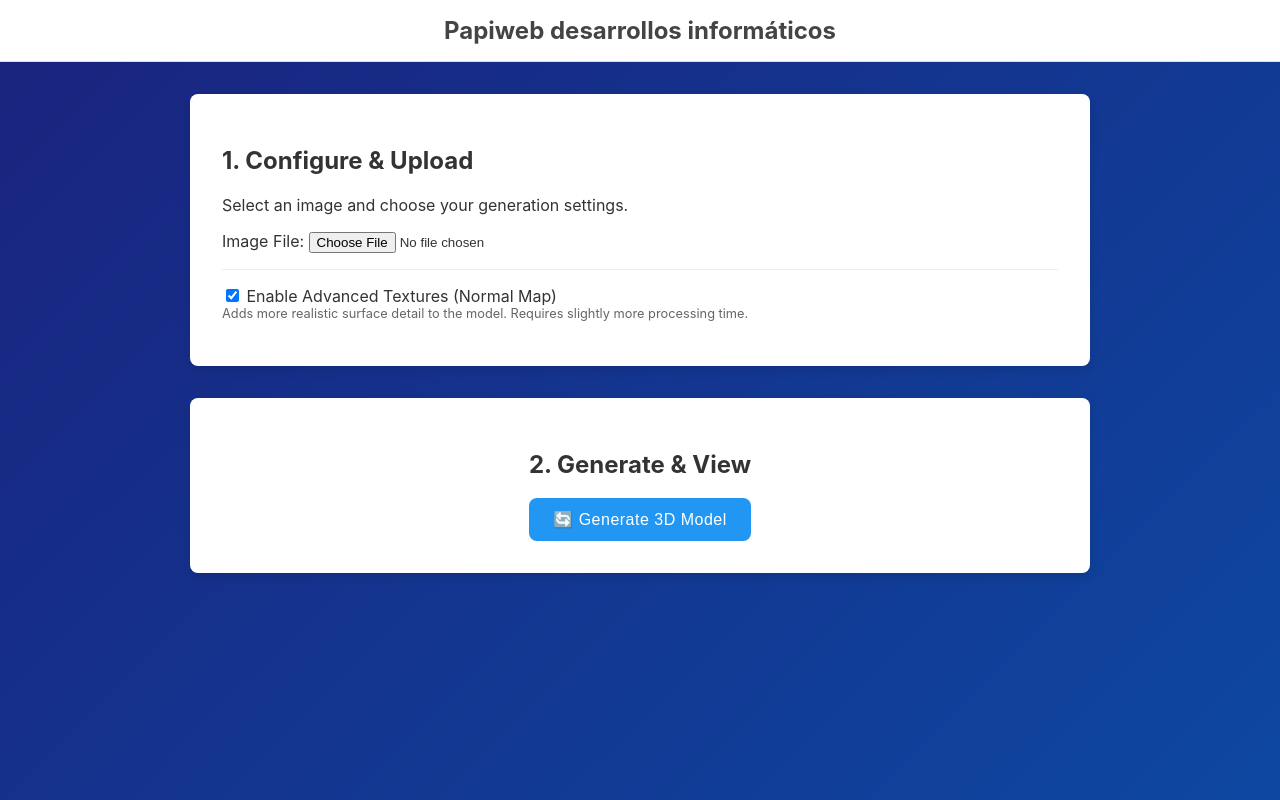
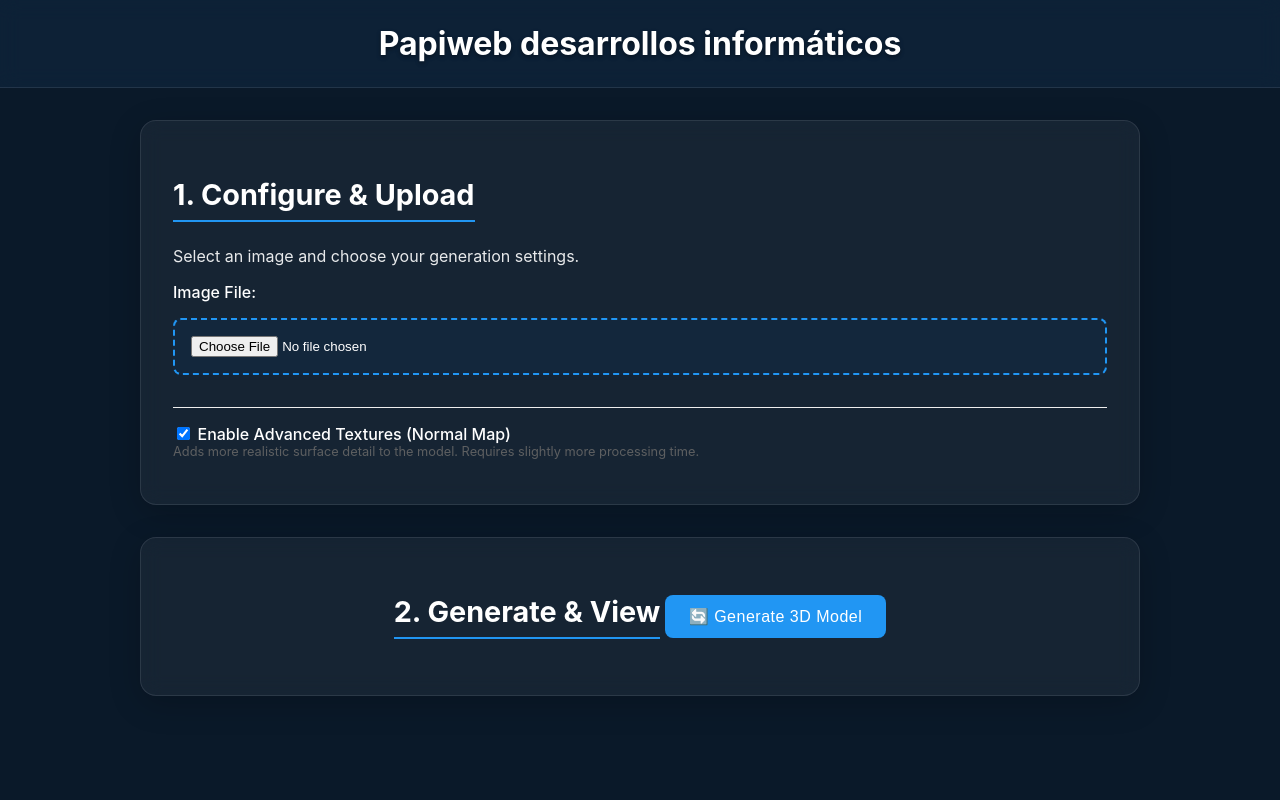
Before and after one commit to brisagiuliana/3d, a plain HTML site: page index.html in a window 1280 px wide. Drawn offline with nearby package versions, Linux system fonts and the light colour scheme.

Commit message:
style: implementa tema oscuro con azul noche

```diff
--- a/index.html
+++ b/index.html
@@ -22,12 +22,14 @@
 
     <style>
         :root {
-            --primary-color: #1a237e;
-            --secondary-color: #0d47a1;
+            --primary-color: #0A1929;
+            --secondary-color: #132F4C;
             --accent-color: #2196f3;
             --success-color: #28a745;
             --text-light: #ffffff;
-            --text-dark: #333333;
+            --text-dark: #E7EBF0;
+            --background-dark: #0A1929;
+            --card-bg: rgba(255, 255, 255, 0.05);
             --gradient-bg: linear-gradient(135deg, var(--primary-color), var(--secondary-color));
         }
 
@@ -35,31 +37,35 @@
             font-family: -apple-system, BlinkMacSystemFont, "Segoe UI", Roboto, Helvetica, Arial, sans-serif;
             margin: 0;
             padding: 0;
-            background: var(--gradient-bg);
-            color: var(--text-dark);
+            background: var(--background-dark);
+            color: var(--text-light);
             min-height: 100vh;
         }
         header {
-            background-color: #fff;
-            padding: 1rem 2rem;
-            border-bottom: 1px solid #ddd;
+            background-color: rgba(19, 47, 76, 0.4);
+            padding: 1.5rem 2rem;
+            border-bottom: 1px solid rgba(231, 235, 240, 0.1);
             text-align: center;
+            backdrop-filter: blur(10px);
         }
         header h1 {
             margin: 0;
-            font-size: 1.5rem;
-            color: #444;
+            font-size: 2rem;
+            color: var(--text-light);
+            text-shadow: 0 2px 4px rgba(0,0,0,0.4);
         }
         main {
             padding: 2rem;
-            max-width: 900px;
+            max-width: 1000px;
             margin: auto;
         }
         #controls-card {
-            background: #fff;
+            background: var(--card-bg);
             padding: 2rem;
-            border-radius: 8px;
-            box-shadow: 0 4px 8px rgba(0,0,0,0.1);
+            border-radius: 16px;
+            box-shadow: 0 8px 32px rgba(0,0,0,0.2);
+            backdrop-filter: blur(10px);
+            border: 1px solid rgba(231, 235, 240, 0.1);
             margin-bottom: 2rem;
         }
         #controls-card p {
@@ -105,22 +111,59 @@
         }
 
         #output-card {
-            background: #fff;
+            background: var(--card-bg);
             padding: 2rem;
-            border-radius: 8px;
-            box-shadow: 0 4px 8px rgba(0,0,0,0.1);
+            border-radius: 16px;
+            box-shadow: 0 8px 32px rgba(0,0,0,0.2);
+            backdrop-filter: blur(10px);
+            border: 1px solid rgba(231, 235, 240, 0.1);
             text-align: center;
         }
+
         #loading-indicator {
             padding: 2rem;
             font-size: 1.2rem;
-            color: #555;
+            color: var(--text-light);
+            background: rgba(19, 47, 76, 0.4);
+            border-radius: 12px;
+            margin: 1rem 0;
         }
-        model-viewer {
+
+        #renderer-canvas {
+            background-color: rgba(19, 47, 76, 0.2);
+            border-radius: 16px;
+            border: 1px solid rgba(231, 235, 240, 0.1);
+        }
+
+        label {
+            color: var(--text-light);
+            font-weight: 500;
+        }
+
+        h2 {
+            color: var(--text-light);
+            font-size: 1.8rem;
+            margin-bottom: 1.5rem;
+            border-bottom: 2px solid var(--accent-color);
+            display: inline-block;
+            padding-bottom: 0.5rem;
+        }
+
+        input[type="file"] {
+            background: rgba(19, 47, 76, 0.4);
+            padding: 1rem;
+            border-radius: 8px;
+            border: 2px dashed var(--accent-color);
             width: 100%;
-            height: 500px;
-            border-radius: 8px;
-            background-color: #eee;
+            box-sizing: border-box;
+            margin: 1rem 0;
+            color: var(--text-light);
+            cursor: pointer;
+        }
+
+        p {
+            color: var(--text-light);
+            opacity: 0.9;
         }
     </style>
 </head>
--- a/main.js
+++ b/main.js
@@ -21,7 +21,7 @@ document.body.appendChild(imagePreview);
 // --- Three.js Setup ---
 function initThree() {
     scene = new THREE.Scene();
-    scene.background = new THREE.Color(0xeeeeee);
+    scene.background = new THREE.Color(0x132F4C);
     const aspectRatio = canvas.clientWidth / canvas.clientHeight || 1;
     camera = new THREE.PerspectiveCamera(75, aspectRatio, 0.1, 1000);
     camera.position.z = 500;
```
